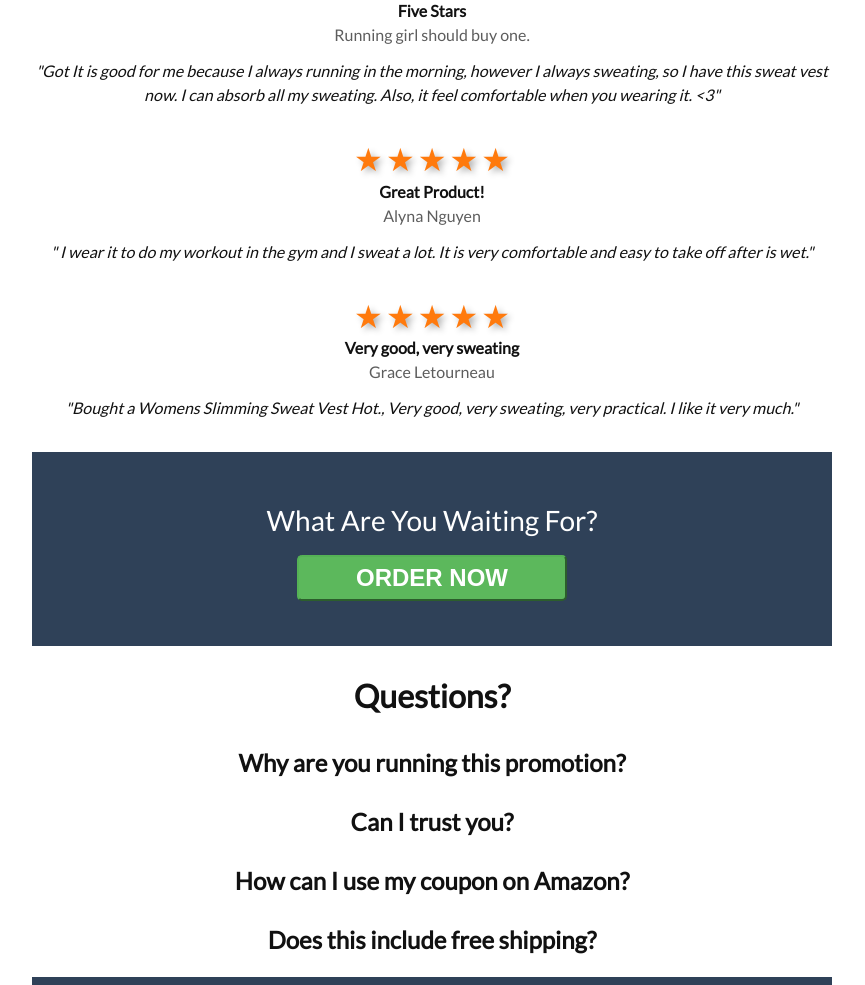
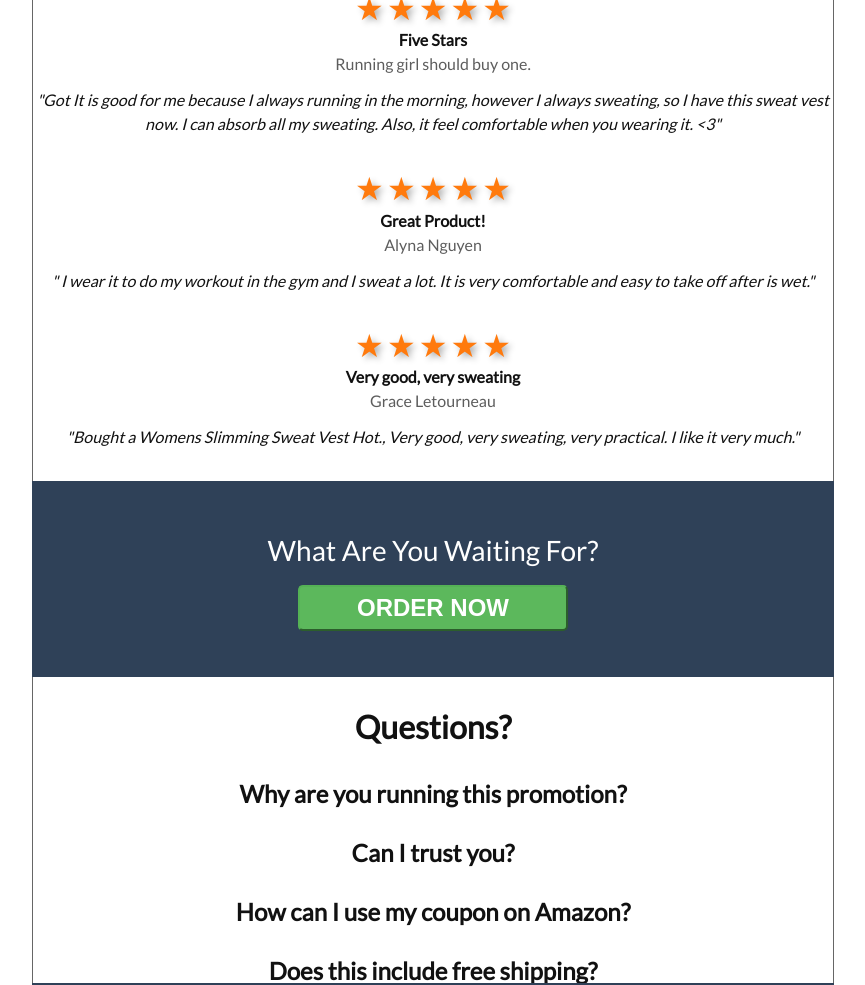
Before and after one commit to franklinvillalobos/body-shaper-promo, a plain HTML site: page index.html in a window 1280 px wide. Shown: the part 1620-2605 px from the top of the page, without its empty margins (208-1073 px from the left). Drawn offline with nearby package versions, Linux system fonts and the light colour scheme; a web font is replaced by a local one.

Commit message:
Update styles.css

```diff
--- a/styles.css
+++ b/styles.css
@@ -106,7 +106,7 @@ img, object, embed, video {
 	position: absolute;
 	display:block;
 	border-radius:100%;
-	margin-left:72%;
+	margin-left:69%;
 	margin-top:-75px;
 	line-height:1;
 	padding:2px;
@@ -227,6 +227,7 @@ img, object, embed, video {
 	margin-top:20px;
 	padding-top:10px;
 	background-color:#ECECEC;
+	border:1px solid #ECECEC;
 }
 #about-product-title{
 	font-size: 24px;
@@ -254,6 +255,7 @@ img, object, embed, video {
 	padding-bottom:45px;
 	color:#FFF;
 	font-size:28px;
+	border:1px solid #2F4158;
 }
 #reviews-container {
 }
@@ -271,6 +273,7 @@ img, object, embed, video {
 	max-width:832px;
 	margin-left:auto;
 	margin-right:auto;
+	margin-top:15px;
 }
 .review-stars a{
 	max-width:832px;
@@ -491,6 +494,7 @@ img, object, embed, video {
 	margin-left: 0;
 	width: 100%;
 	display: block;
+	margin-bottom:0;
 }
 #reviews {
 	clear: both;
@@ -498,6 +502,12 @@ img, object, embed, video {
 	margin-left: 0;
 	width: 100%;
 	display: block;
+	border-right:1px solid #666;
+	border-left:1px solid #666;
+	margin-top:0px;
+	padding-top:35px;
+	margin-bottom:0;
+
 }
 #fqa {
 	clear: both;
@@ -505,6 +515,10 @@ img, object, embed, video {
 	margin-left: 0;
 	width: 100%;
 	display: block;
+	border-right:1px solid #666;
+	border-left:1px solid #666;
+	margin-bottom:0;
+	margin-top:0px;
 }
 #footer {
 	clear: both;
@@ -512,6 +526,7 @@ img, object, embed, video {
 	margin-left: 0;
 	width: 100%;
 	display: block;
+	margin-top:0px;
 }
 #copyright{
 	padding-top:15px;
@@ -595,6 +610,7 @@ img, object, embed, video {
 	margin-left: 0;
 	width: 100%;
 	display: block;
+
 }
 #call-to-action-3 {
 	clear: both;
```
